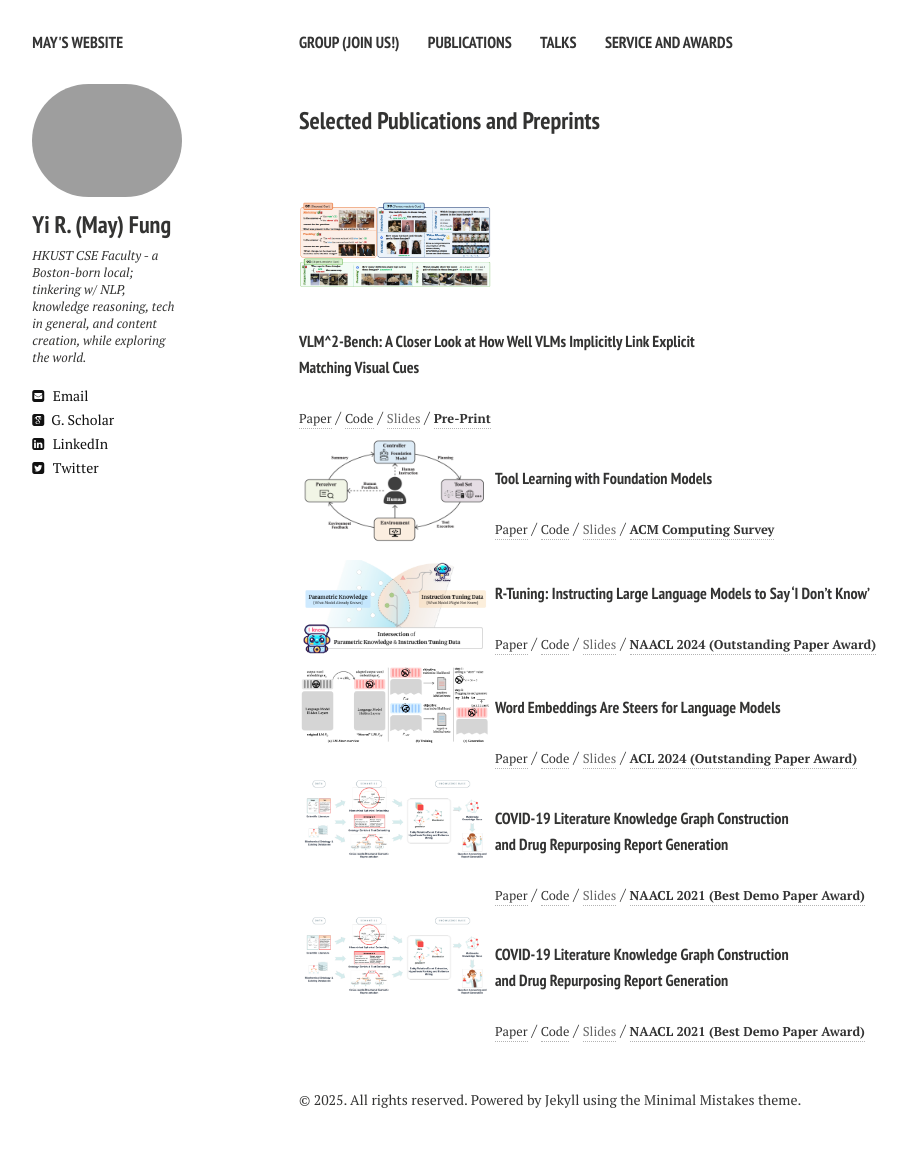
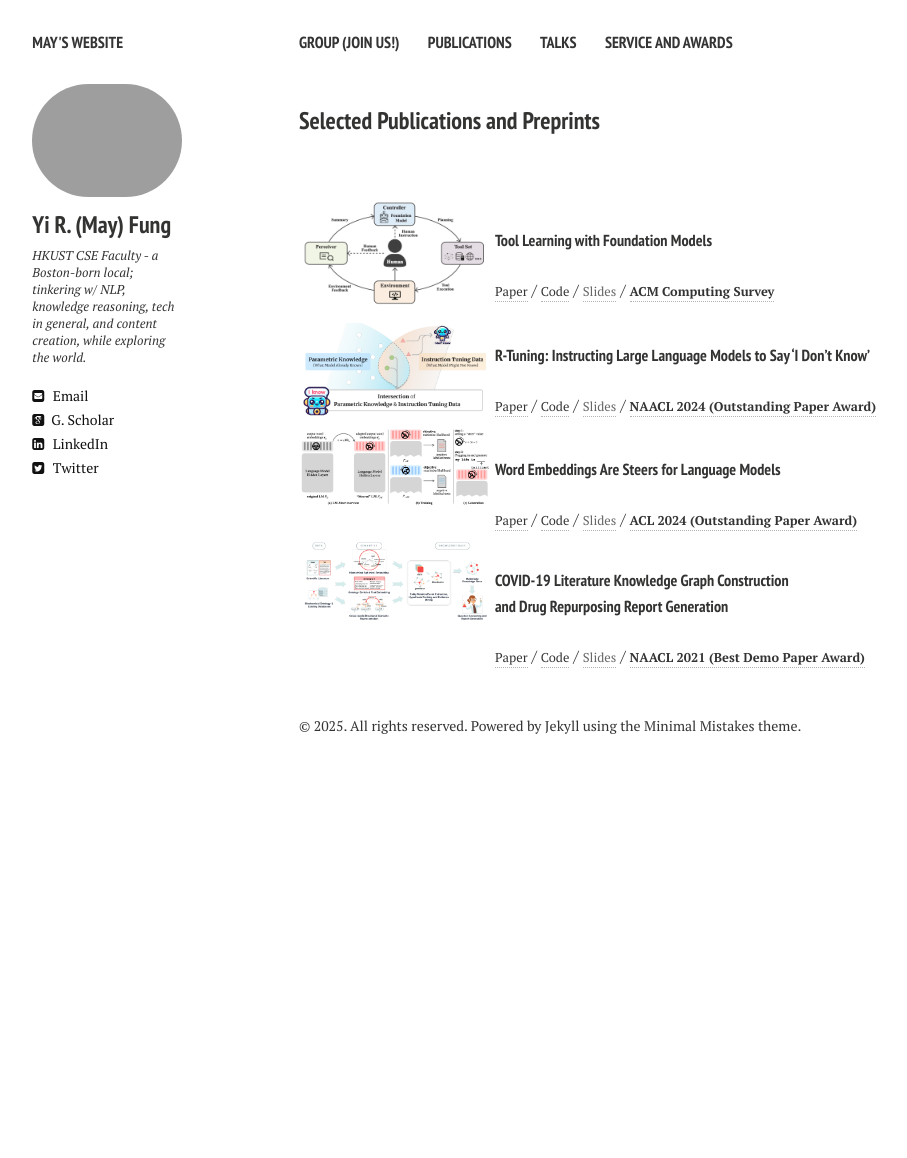
Before and after one commit to mayrfung/mayrfung.github.io, a Jekyll site: the page built from publications.md, in a window 1280 px wide. Shown: the whole page, without its empty margins (21-928 px from the left). Built offline with Jekyll 4.4.1, drawn with Linux system fonts in a browser that asks for light colours; nearby versions of some CDN libraries; after the commit the page ends 900 px from its top, so only the background shows below that.

Commit message:
Update publications.html

```diff
--- a/_layouts/publications.html
+++ b/_layouts/publications.html
@@ -122,22 +122,6 @@ div.bibtex pre { font-size: 75%; overflow: auto;  width: 100%; padding: 0em 0em;
     <div id="pub-container">
         <div id="pub-card-container" class="activated hide">
             <div class="pub-card" data-topic="reasoning-planning" data-year="2024" data-selected="true">
-                 <div class="row">
-                    <div class="col-l col-xs-12 col-lg-3">
-                        <img src="vlm2-bench.png" />
-                    </div>
-                    <div class="col-r col-xs-12 col-lg-9">
-                        <div class="pub-card-body">
-                            <h5 class="title">VLM^2-Bench: A Closer Look at How Well VLMs Implicitly Link Explicit Matching Visual Cues</h5>
-                            <p class="info">
-                                <a target="_blank" href="https://arxiv.org/pdf/2502.12084"><small>Paper</small></a>  /
-                                <a target="_blank" href="https://github.com/vlm2-bench/VLM2-Bench"><small>Code</small></a> /
-                                <a target="_blank" href=""><small>Slides</small></a> /
-                                <a target="_blank" href="" class="conference"><small>Pre-Print</small></a>
-                            </p>
-                        </div>
-                    </div>
-                </div>
 		<div class="row">
                     <div class="col-l col-xs-12 col-lg-3">
                         <img src="paperpic1.png" />
@@ -202,22 +186,6 @@ div.bibtex pre { font-size: 75%; overflow: auto;  width: 100%; padding: 0em 0em;
                         </div>
                     </div>
                 </div>
-		<div class="row">
-                    <div class="col-l col-xs-12 col-lg-3">
-                        <img src="paperpic4.png" />
-                    </div>
-                    <div class="col-r col-xs-12 col-lg-9">
-                        <div class="pub-card-body">
-                            <h5 class="title">COVID-19 Literature Knowledge Graph Construction <br>and Drug Repurposing Report Generation</h5>
-                            <p class="info">
-                                <a target="_blank" href="https://aclanthology.org/2021.naacl-demos.8.pdf"><small>Paper</small></a> /
-                                <a target="_blank" href="https://blender.cs.illinois.edu/covid19/"><small>Code</small></a> /
-                                <a target="_blank" href=""><small>Slides</small></a> /
-                                <a target="_blank" href="https://2021.naacl.org/" class="conference"><small>NAACL 2021 (Best Demo Paper Award)</small></a>
-                            </p>
-                        </div>
-                    </div>
-                </div>
             </div>
         </div>
     </div>
```
